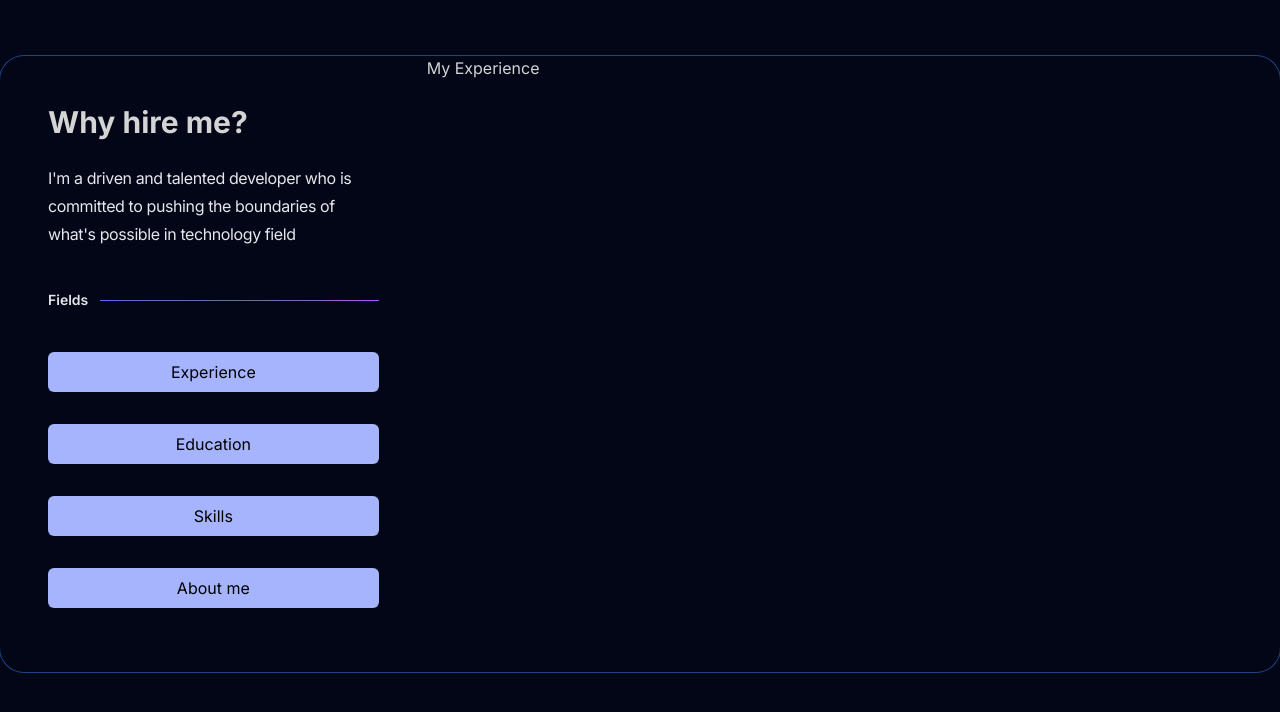
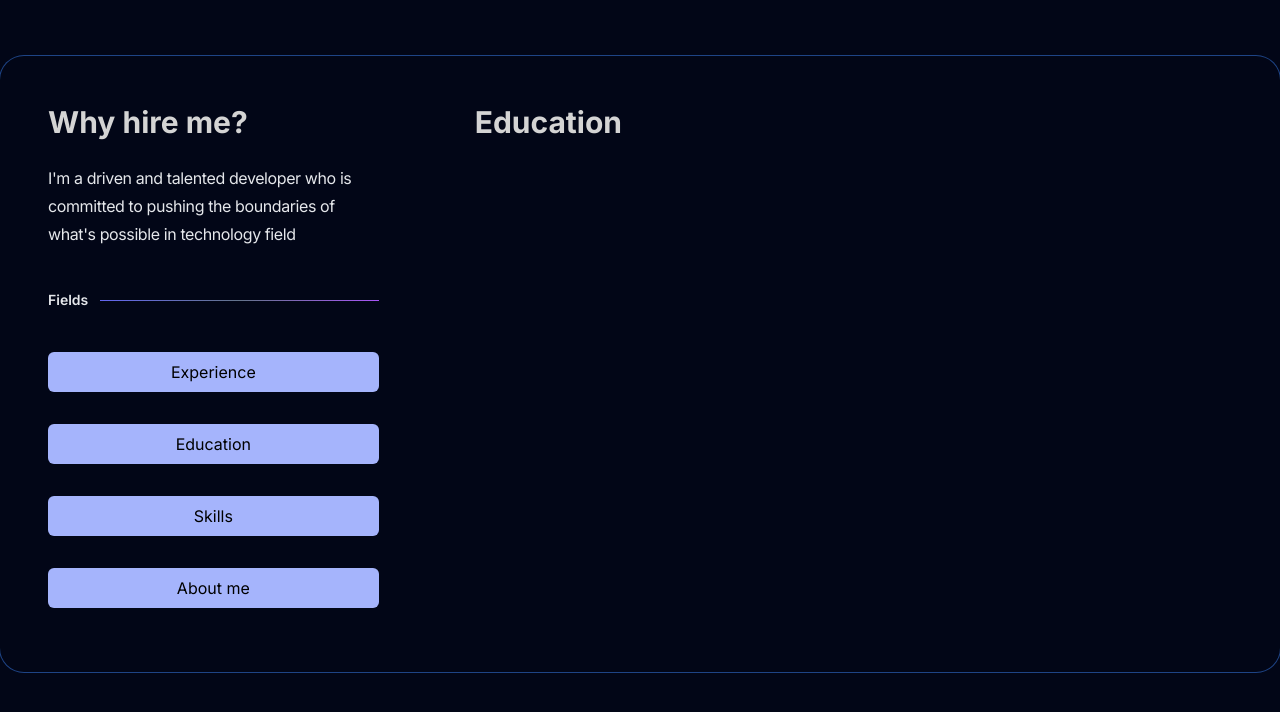
Before and after one commit to alexha11/portfolio-web, a React (Vite) app: page / in a window 1280 px wide. Both pictures are taken after a click on the button "Education". Shown: the part 2593-3305 px from the top of the page. Built offline with nearby package versions, Linux system fonts and the light colour scheme.

Commit message:
update: add switch logic for resume

```diff
--- a/src/components/Resume.jsx
+++ b/src/components/Resume.jsx
@@ -1,34 +1,78 @@
+import React, { useState } from "react";
+
 const Resume = () => {
+  const [fields, setFields] = useState('Experience');
+
   const Experience = () => {
     return (
-      <></>
-    )
-  }
-  const handleExperience = () => {
-    return <Experience />
-  }
+      <div>
+        <h2 className="font-bold text-xl">My experience</h2>
+      </div>
+    );
+  };
+
+  const Education = () => {
+    return (
+      <div>
+        <h2 className="font-bold text-3xl">Education</h2>
+      </div>
+    );
+  };
+
+  const Skills = () => {
+    return (
+      <div>
+        <h2 className="font-bold text-3xl">Skills</h2>
+      </div>
+    );
+  };
+
+  const AboutMe = () => {
+    return (
+      <div>
+        <h2 className="font-bold text-3xl">About me</h2>
+      </div>
+    );
+  };
+
+  const components = {
+    Experience,
+    Education,
+    Skills,
+    AboutMe
+  };
+
+  const handleSwitch = (text) => () => {
+    setFields(text);
+  };
+
+  const ComponentToRender = components[fields];
+
   return (
     <div className="py-24 sm:py-32">
       <div className="flex flex-col sm:flex-row mx-auto mt-10 max-w-2xl rounded-3xl ring-1 lg:max-w-none lg:mx-0">
         <div className="p-8 lg:p-12 w-full sm:w-1/3 ">
           <h2 className="font-bold text-3xl">Why hire me?</h2>
-            <p className="mt-6 tracking-tight leading-7 text-base text-gray-200">I'm a driven and talented developer who is committed to pushing the boundaries of what's possible in technology field </p>
+          <p className="mt-6 tracking-tight leading-7 text-base text-gray-200">
+            I'm a driven and talented developer who is committed to pushing the boundaries of what's possible in technology field
+          </p>
           <div className="mt-10 flex items-center gap-x-3">
             <h4 className="flex-none text-sm font-semibold leading-6 text-gray-200">Fields</h4>
-              <div class="h-px flex-auto bg-gradient-to-r from-indigo-500 via-slate-500 to-purple-500"></div>
+            <div className="h-px flex-auto bg-gradient-to-r from-indigo-500 via-slate-500 to-purple-500"></div>
           </div>
           <div className="mt-6">
-              <button type="button" onClick={handleExperience} className="my-4 rounded-md w-full bg-indigo-300 h-10 text-black hover:bg-sky-700">Experience</button>
-              <button type="button" onClick={handleExperience} className="my-4 rounded-md w-full bg-indigo-300 h-10 text-black hover:bg-sky-700">Education</button>
-              <button type="button" onClick={handleExperience} className="my-4 rounded-md w-full bg-indigo-300 h-10 text-black hover:bg-sky-700">Skills</button>
-              <button type="button" onClick={handleExperience} className="my-4 rounded-md w-full bg-indigo-300 h-10 text-black hover:bg-sky-700">About me</button>
+            <button type="button" onClick={handleSwitch('Experience')} className="my-4 rounded-md w-full bg-indigo-300 h-10 text-black hover:bg-sky-700">Experience</button>
+            <button type="button" onClick={handleSwitch('Education')} className="my-4 rounded-md w-full bg-indigo-300 h-10 text-black hover:bg-sky-700">Education</button>
+            <button type="button" onClick={handleSwitch('Skills')} className="my-4 rounded-md w-full bg-indigo-300 h-10 text-black hover:bg-sky-700">Skills</button>
+            <button type="button" onClick={handleSwitch('AboutMe')} className="my-4 rounded-md w-full bg-indigo-300 h-10 text-black hover:bg-sky-700">About me</button>
           </div>
         </div>
-          <div className="w-full sm:w-2/3">My Experience</div>
+        <div className="w-full sm:w-2/3 p-8 lg:p-12">
+          <ComponentToRender />
         </div>
       </div>
-
-  )
+    </div>
+  );
 };
 
 export default Resume;
```
Lines whose indentation alone changed are shown as unchanged.
